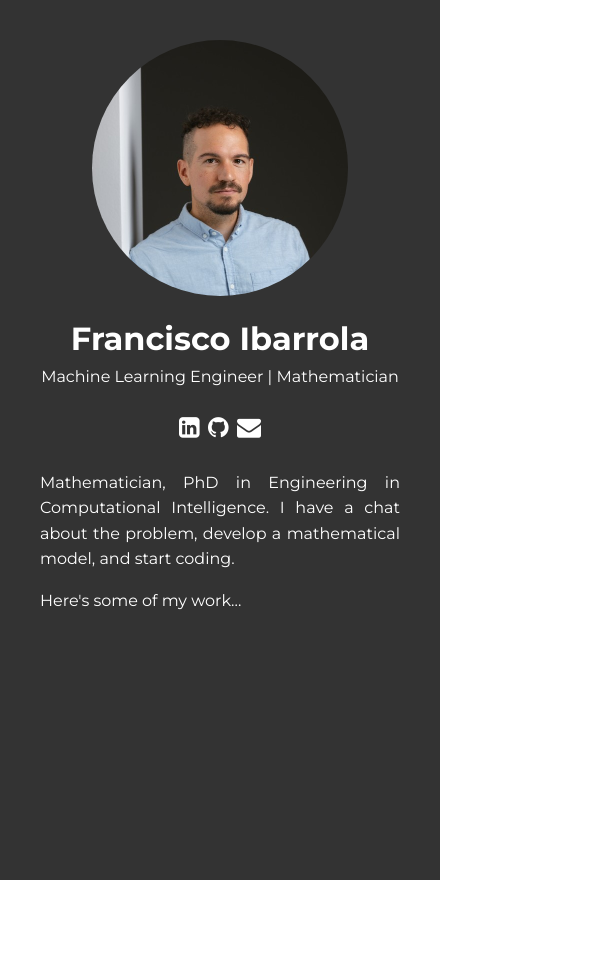
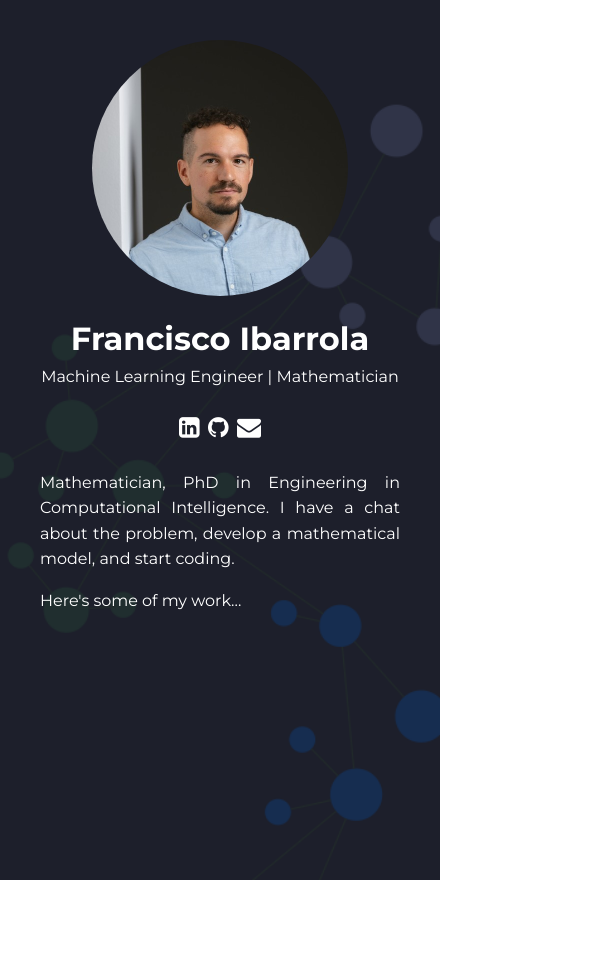
Before and after one commit to fibarrola/fibarrola.github.io, a plain HTML site: page index.html in a window 1280 px wide. Shown: the top 965 px of the page, 0-615 px from the left. Drawn offline with Linux system fonts and the light colour scheme.

Commit message:
bg image

```diff
--- a/css/style.css
+++ b/css/style.css
@@ -21,6 +21,8 @@ body {
     position: fixed;
     height: 100%;
     overflow-y: auto;
+    background-image: url("../media/bg.png");
+    background-size: cover;
 }
 
 .sidebar header {
```
Also changed, not shown: media/bg.png (added).
